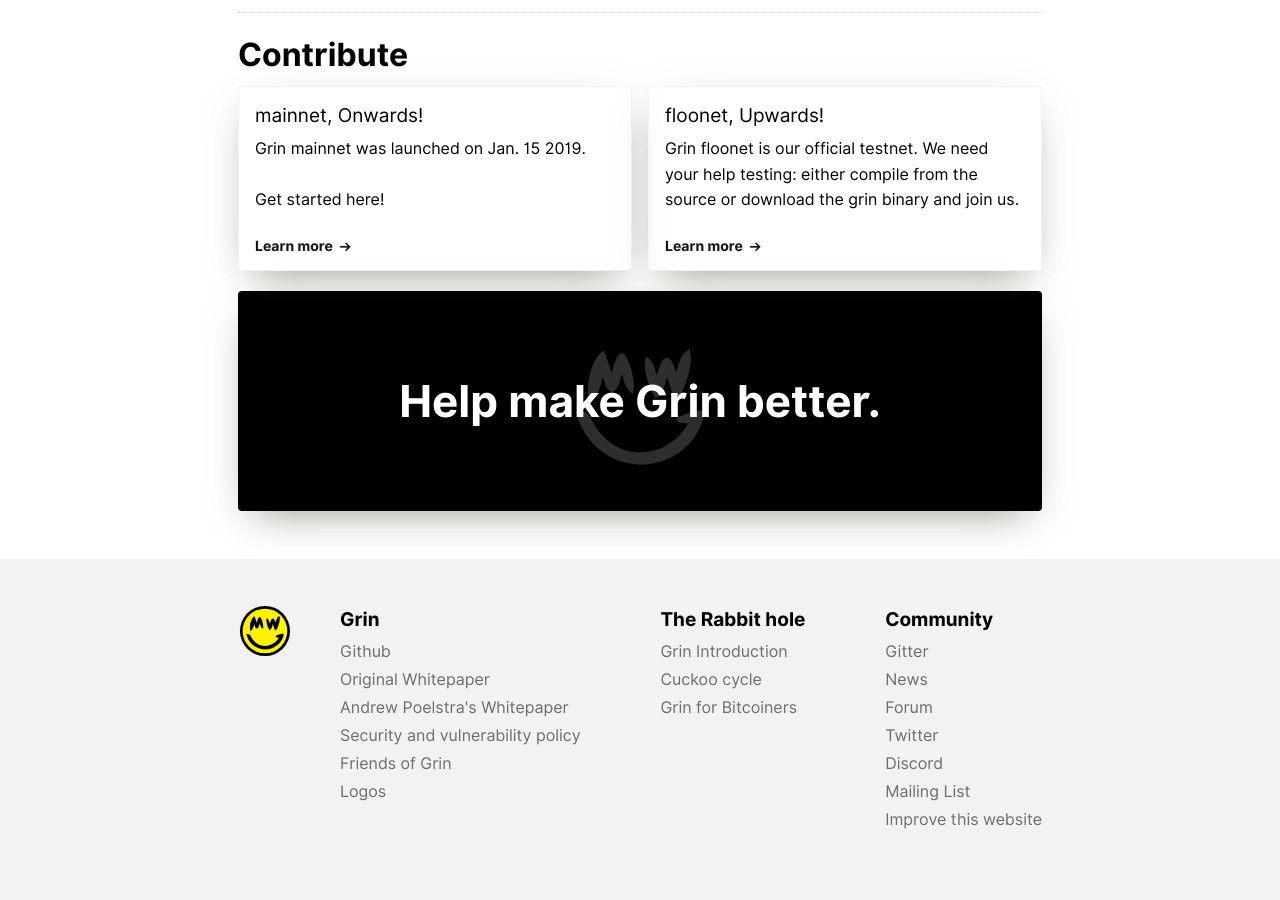
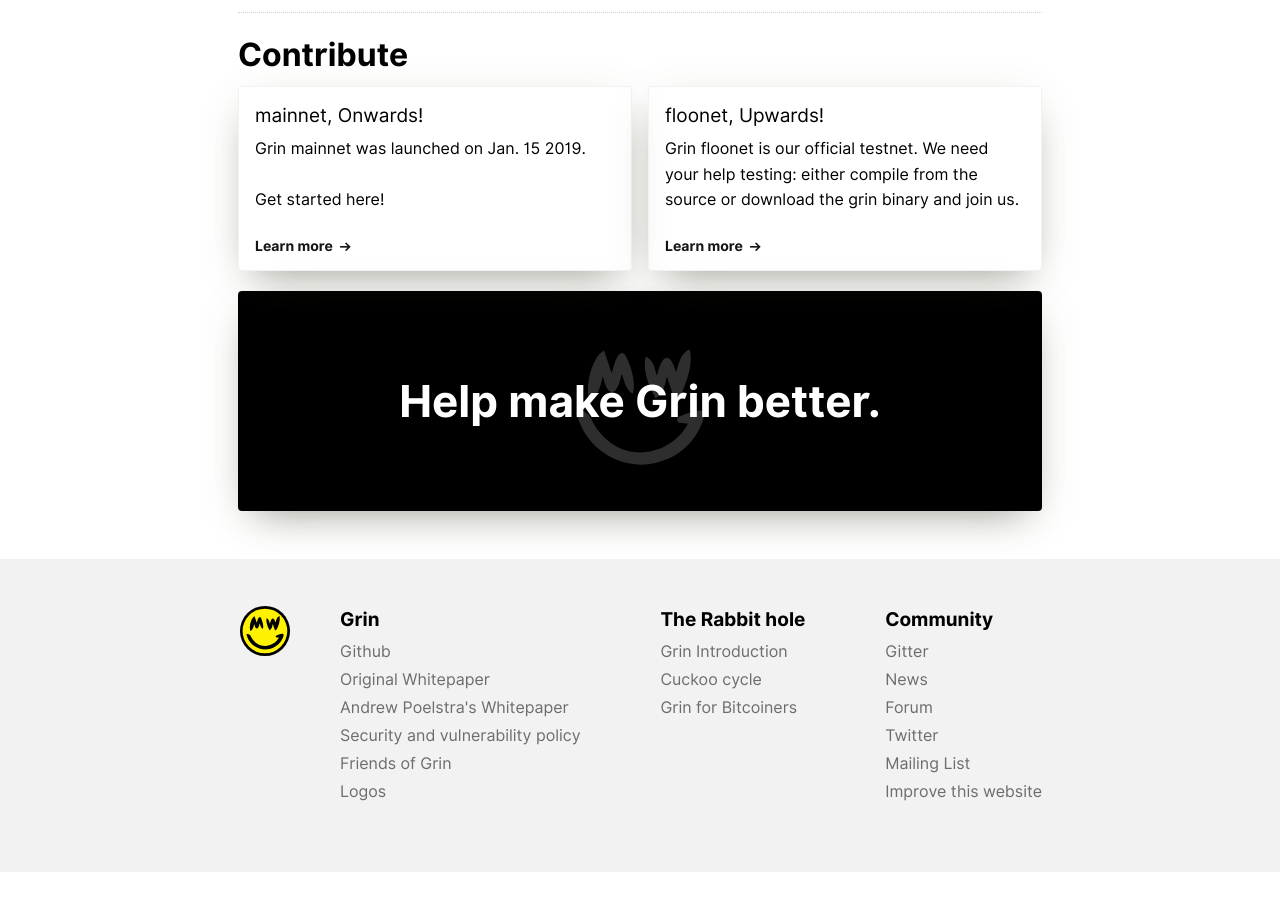
Before and after one commit to mimblewimble/site, a Jekyll site: the page built from index.html, in a window 1280 px wide and 900 px high, scrolled down 1938 px. Built offline with Jekyll 4.4.1, drawn with Linux system fonts in a browser that asks for light colours; nearby versions of some CDN libraries; after the commit the page ends 2810 px from its top, so only the background shows below that.

Commit message:
change twitter to grincouncil, remove discord link
I have already seen the discord referenced as official in other channels (and a random opinion touted as official), and I think it is too wide an attack surface and liability to have it listed on the main site. it is a great community, but lots of trash talking, etc. would be too easy for it to be comandeered and used to pitch scams or alternative projects. the intentions of the speculators who founded and moderate the channel are not as pure as the core grin team, and the link on the main grin site does not reflect this fact.

I would love for my twitter @grinmw to be listed as official, but can't in clear conscience have it, as technically an unofficial channel, listed on the main site but deny the right of the discord. the twitter is narrow band and has a couple of core members with full moderating permissions (@lehnberg and @yeastplume), so it might be seen as less of a liabilty, but still gives undue power to someone not on the council (me.. which could  be seen as a plus but what if I lose my mind or die). would love if the "official" twitter followed the grinmw account though. and if others think it's deserving so be it, but the discord cannot be listed on the main page in my opinion. it is already listed elsewhere on the wiki I believe, which is appropriate and productive.

```diff
--- a/_includes/footer.html
+++ b/_includes/footer.html
@@ -23,8 +23,7 @@
       <div><a href="https://gitter.im/grin_community/Lobby">Gitter</a></div>
       <div><a href="https://grinnews.substack.com/">News</a></div>
       <div><a href="https://www.grin-forum.org/">Forum</a></div>
-      <div><a href="https://twitter.com/grinmw">Twitter</a></div>
-      <div><a href="https://discord.gg/Z3sEfEU">Discord</a></div>
+      <div><a href="https://twitter.com/grincouncil">Twitter</a></div>
       <div><a href="https://launchpad.net/~mimblewimble">Mailing List</a></div>
       <div><a href="/page-contribution-howto">Improve this website</a></div>
     </section>
```
